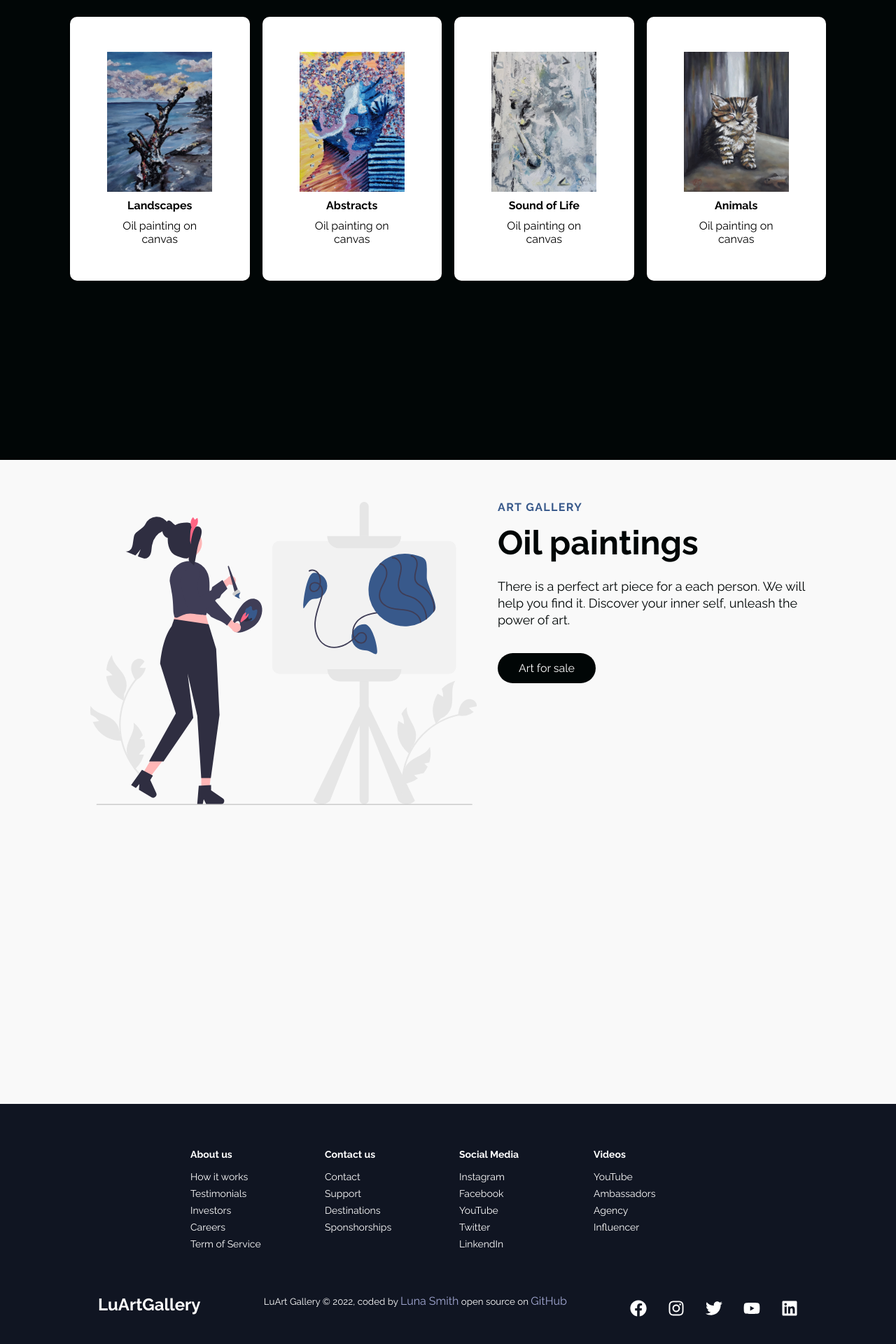
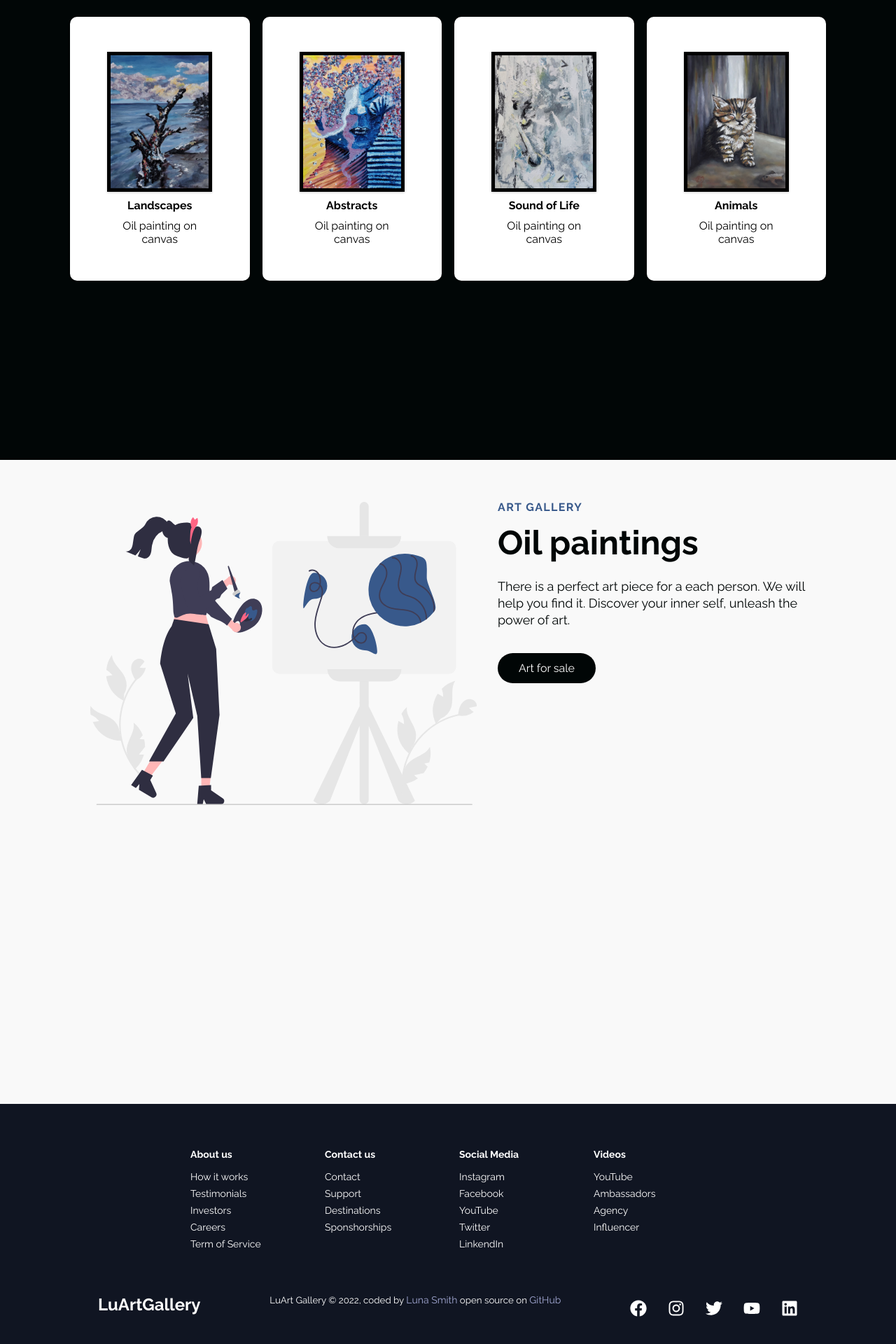
Before and after one commit to Lu-Smith/luart_gallery_react_website, a React (Create React App) app: page / in a window 1280 px wide. Shown: the part 2983-4903 px from the top of the page at 70% size. Built offline with nearby package versions, Linux system fonts and the light colour scheme; a web font is replaced by a local one.

Commit message:
Added border to images

```diff
--- a/src/components/Footer/FooterElements.js
+++ b/src/components/Footer/FooterElements.js
@@ -113,12 +113,12 @@ export const SocialIconLink = styled.a`
 
 export const Portfolio = styled.a`
   color: #a2a8d3;
-  font-size: 16px;
+  font-size: 14px;
   text-decoration: none;
 `;
 
 export const GitHub = styled.a`
   color: #a2a8d3;
-  font-size: 16px;
+  font-size: 14px;
   text-decoration: none;
 `;
--- a/src/components/Paintings/PaintingsElements.js
+++ b/src/components/Paintings/PaintingsElements.js
@@ -61,6 +61,8 @@ export const PaintingsIcon = styled.img`
   height: 200px;
   width: 150px;
   margin-bottom: 10px;
+  border: 5px solid black;
+  box-shadow: 0 1px 3px rgba(0, 0, 0, 0.2);
 `;
 
 export const PaintingsH1 = styled.h1`
```
